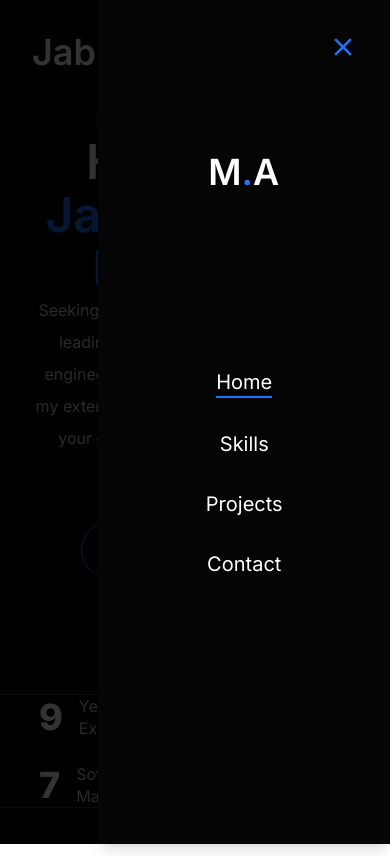
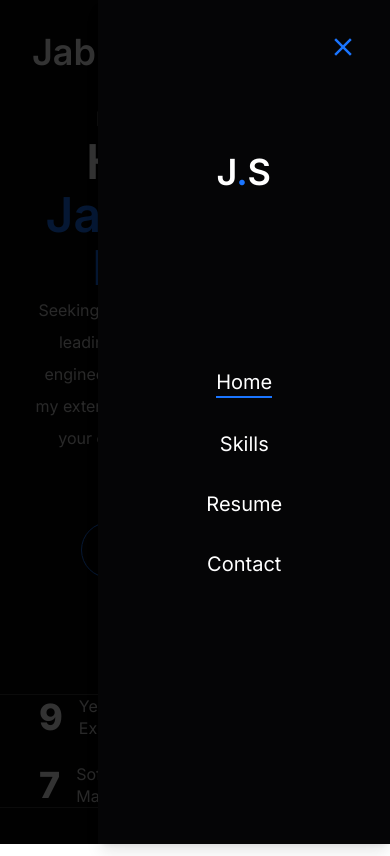
Before and after one commit to Jabiring/Jabiring, a Next.js app: page / in a window 390 px wide. Both pictures are taken after a click on the button 342 px from the left and 52 px from the top of the page. Built offline with nearby package versions, Linux system fonts and the light colour scheme.

Commit message:
[FIX] Mobile Nav/ Linkedin link

```diff
--- a/components/MobileNav.tsx
+++ b/components/MobileNav.tsx
@@ -15,8 +15,8 @@ const links = [
     path: "/skills",
   },
   {
-    name: "Projects",
-    path: "/projects",
+    name: "Resume",
+    path: "/resume",
   },
   {
     name: "Contact",
@@ -34,7 +34,7 @@ export default function MobileNav() {
       <SheetContent className="flex flex-col">
         <div className="mt-32 mb-40 text-center text-2xl">
           <h1 className="text-4xl font-semibold">
-            M<span className="text-accent">.</span>A
+            J<span className="text-accent">.</span>S
           </h1>
         </div>
         <nav className="flex flex-col justify-center items-center gap-8">
--- a/components/Socials.tsx
+++ b/components/Socials.tsx
@@ -4,12 +4,8 @@ import { FaGithub, FaLinkedin, FaWhatsapp} from "react-icons/fa";
 
 const socials = [
   {
-    icon: <FaGithub/>,
-    path: "https://github.com/Amal474",
-  },
-  {
     icon: <FaLinkedin/>,
-    path: "https://www.linkedin.com/in/mohammed-amal-21b094141/",
+    path: "https://www.linkedin.com/in/jabir-saidali-293722248/",
   },
 ]
 
```
